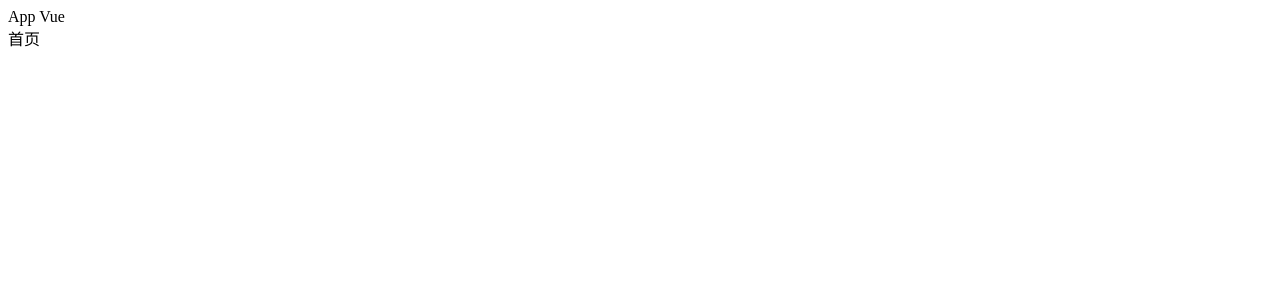
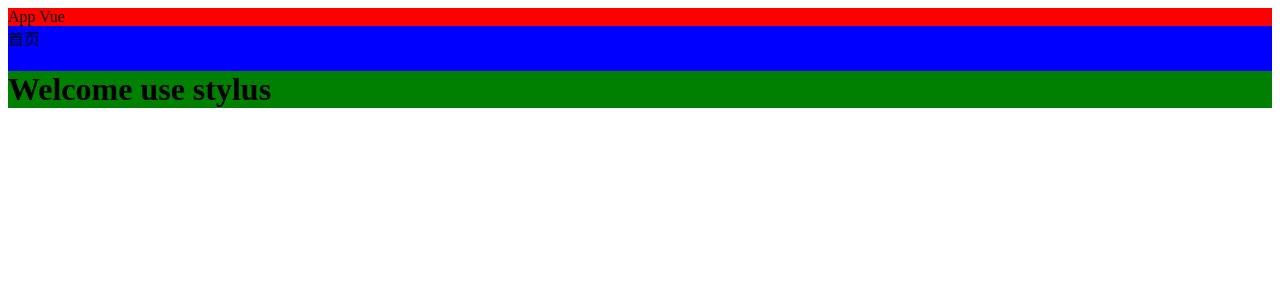
Before and after one commit to yejiaGH/webpackVue, a Vue app: page /home in a window 1280 px wide. Shown: the top 300 px of the page. Built offline with nearby package versions, Linux system fonts and the light colour scheme.

Commit message:
3. 组件中的样式

```diff
--- a/package.json
+++ b/package.json
@@ -19,6 +19,8 @@
     "css-loader": "^0.26.2",
     "html-webpack-plugin": "^2.28.0",
     "style-loader": "^0.13.2",
+    "stylus": "^0.54.5",
+    "stylus-loader": "^2.5.0",
     "vue": "^2.2.1",
     "vue-loader": "^11.1.3",
     "vue-router": "^2.3.0",
--- a/src/App.vue
+++ b/src/App.vue
@@ -5,7 +5,9 @@
 	</div>
 </template>
 <style>
-
+	div {
+		background: red;
+	}
 </style>
 <script>
 	import Home from './components/Home.vue';
--- a/src/components/Home.vue
+++ b/src/components/Home.vue
@@ -1,8 +1,15 @@
 <template>
-	<div>首页</div>
-</template
-<style>
-
+	<div>{{msg}}
+		<h1>Welcome use stylus</h1>
+	</div>
+</template>
+<style scoped lang="stylus" rel="stylesheet/stylus">
+	div {
+		background: blue;
+	}
+	div
+		h1
+			background green
 </style>
 <script>
 	export default {
```
